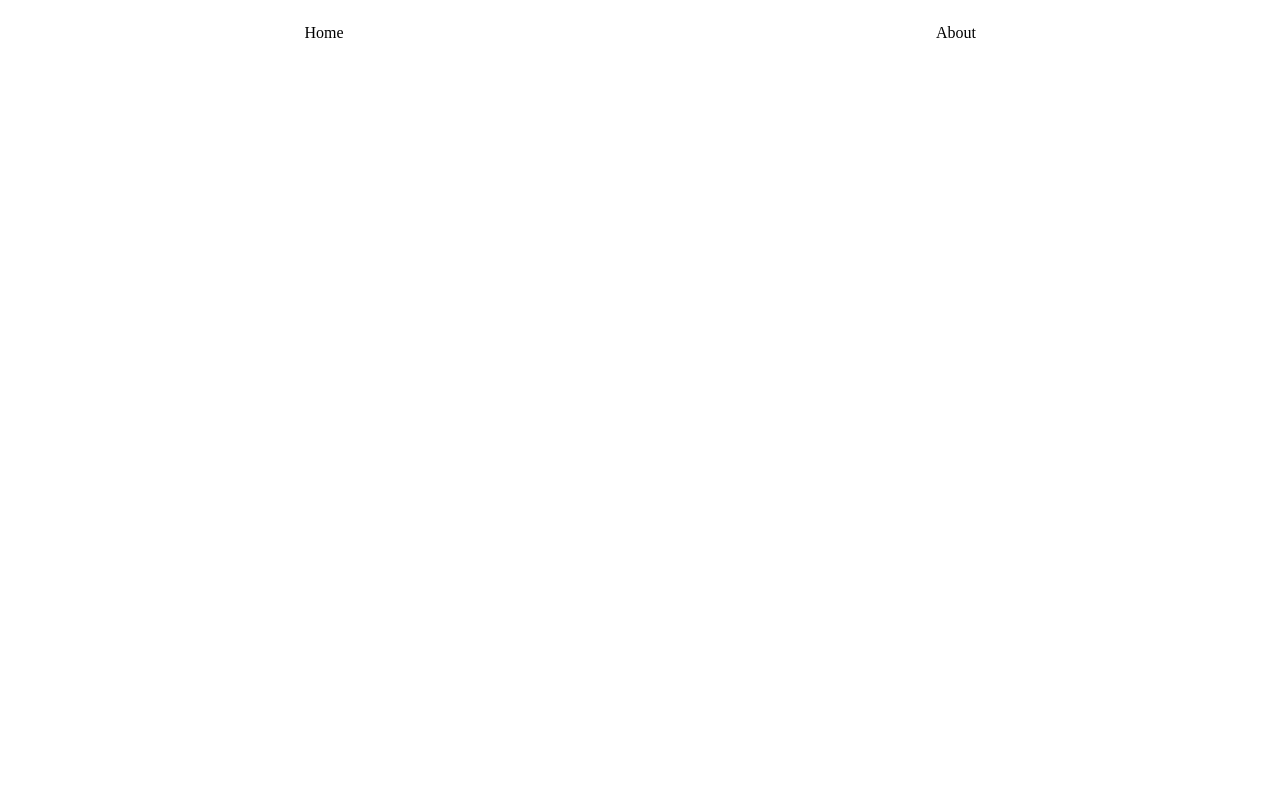
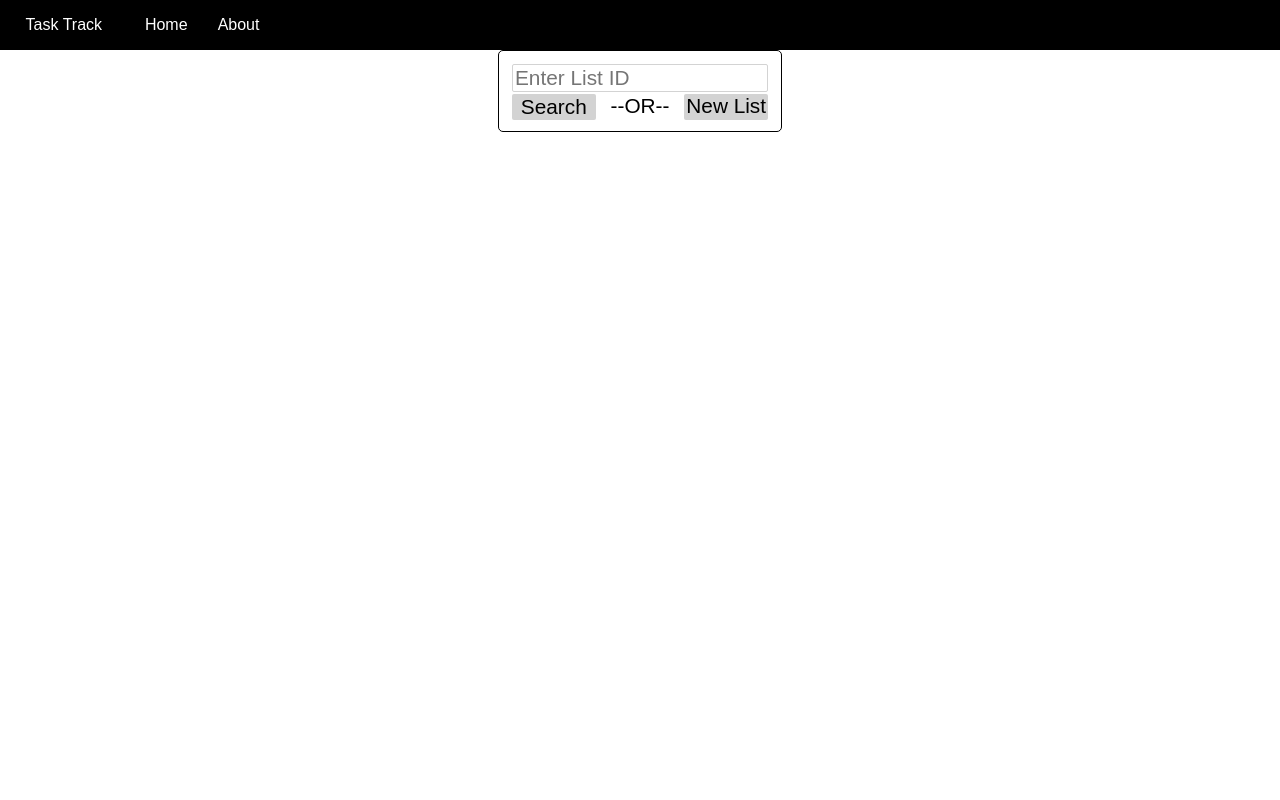
Before and after one commit to kjbrawner22/TaskTrack, a Flask app: page / in a window 1280 px wide. Before the commit the page is almost empty. Run offline with Flask 2, Linux system fonts and the light colour scheme.

Commit message:
worked on templates and css

```diff
--- /dev/null
+++ b/app/forms.py
@@ -0,0 +1,11 @@
+from flask_wtf import FlaskForm
+from wtforms import StringField,SubmitField
+from wtforms.validators import DataRequired
+
+class SearchForm(FlaskForm):
+	search = StringField('Enter List ID', validators=[DataRequired()])
+	submit = SubmitField('Search')
+
+class TaskForm(FlaskForm):
+	text = StringField('Task', validators=[DataRequired()])
+	submit = SubmitField('Submit')
--- a/app/models.py
+++ b/app/models.py
@@ -7,10 +7,13 @@ class List(db.Model):
 	tasks = db.relationship('Task', backref='list', lazy='dynamic')
 
 	def __repr__(self):
-		return '<link to list: %s>' % self.link
+		return '<Link to list: %s>' % self.link
 
 class Task(db.Model):
 	id = db.Column(db.Integer, primary_key=True)
 	text = db.Column(db.String(64))
 	timestamp = db.Column(db.DateTime, index=True, default=dt.utcnow)
 	list_id = db.Column(db.Integer, db.ForeignKey('list.id'))
+
+	def __repr__(self):
+		return '<Task: %s>' % self.text
--- a/app/routes.py
+++ b/app/routes.py
@@ -1,18 +1,22 @@
 from app import app
+from app.forms import SearchForm,TaskForm
 from flask import render_template
 
-@app.route('/')
-@app.route('/index')
-@app.route('/home')
+@app.route('/', methods=['GET','POST'])
 def index():
 	title = "Task Track | Home"
-	return render_template('index.html', title=title)
+	form = SearchForm()
+	return render_template('index.html', title=title, form=form)
 
 @app.route('/about')
 def about():
 	title = "Task Track | About"
 	return render_template('about.html', title=title)
 
-@app.route('/list/<id>')
-def list(id):
-	return render_template('index.html')
+@app.route('/list/new')
+def new_list():
+	return render_template('list.html')
+
+@app.route('/list/<link>')
+def list(link):
+	return render_template('index.html', link=link)
--- a/app/static/css/base.css
+++ b/app/static/css/base.css
@@ -1,22 +1,42 @@
+html {
+	font-family: sans-serif;
+}
+
+body {
+	margin: 0;
+}
+
 .nav {
-	display: grid;
-	grid-template-columns: repeat(2, 1fr);
 	height: auto;
 	position: sticky;
 	top: 0;
-	background-color: rgba(255,255,255,.3);
+	background-color: black;
 }
 
 .nav-item {
+	display: inline-block;
 	text-align: center;
 	text-decoration: none;
-	color: inherit;
+	color: white;
+	padding-left: 1%;
+	padding-right: 1%;
 }
 
 .nav-item:hover {
-	color: rgba(0,0,0,.3);
+	color: black;
+	background-color: white;
 }
 
 .nav-item:focus {
 	outline: none;
 }
+
+.nav-item.title {
+	padding-left: 2%;
+	padding-right: 2%;
+}
+
+.nav-item.title:hover {
+	background-color: black;
+	color: white;
+}
--- a/app/static/css/index.css
+++ b/app/static/css/index.css
@@ -0,0 +1,50 @@
+#form {
+	text-align: center;
+	height: 80%;
+}
+
+form {
+	display: grid;
+	width: 20%;
+	margin: 0 auto;
+	border: 1px solid black;
+	border-radius: 5px;
+	padding: 1%;
+	grid-template-columns: repeat(3, 1fr);
+	grid-template-areas: "search search search"
+											 "submit text new";
+	grid-column-gap: 1%;
+	grid-row-gap: 5%;
+	text-align: center;
+}
+
+#search {
+	grid-area: search;
+	border: 1px solid lightgray;
+	font-size: 1.3em;
+	border-radius: 2px;
+}
+
+#submit {
+	grid-area: submit;
+	background-color: lightgray;
+	border: none;
+	border-radius: 2px;
+	cursor: pointer;
+	font-size: 1.3em;
+}
+
+#text {
+	grid-area: text;
+	margin: 0;
+	font-size: 1.3em
+}
+
+#new_list {
+	grid-area: new;
+	text-decoration: none;
+	color: inherit;
+	background-color: lightgray;
+	font-size: 1.3em;
+	border-radius: 2px;
+}
--- a/app/templates/base.html
+++ b/app/templates/base.html
@@ -11,6 +11,9 @@
 
 <body>
 	<div class="nav">
+		<a class="nav-item title" href="{{ url_for('about') }}">
+			<p>Task Track</p>
+		</a>
 		<a class="nav-item" href="{{ url_for('index') }}">
 			<p>Home</p>
 		</a>
--- a/app/templates/index.html
+++ b/app/templates/index.html
@@ -1 +1,19 @@
 {% extends 'base.html' %}
+
+{% block head %}
+<link href="{{ url_for('static', filename='css/index.css') }}" rel="stylesheet">
+{% endblock %}
+
+{% block body %}
+<div id="form">
+	<form method="POST" action="{{ url_for('new_list') }}">
+		{{ form.hidden_tag() }}
+		{{ form.search(placeholder=form.search.label.text) }}
+		{{ form.submit() }}
+		<p id="text">--OR--</p>
+		<a id="new_list" href="{{ url_for('new_list') }}">
+			New List
+		</a>
+	</form>
+</div>
+{% endblock %}
```
Also changed, not shown: app/templates/list.html (added, +9 -0 lines), app/static/css/list.css (added).
